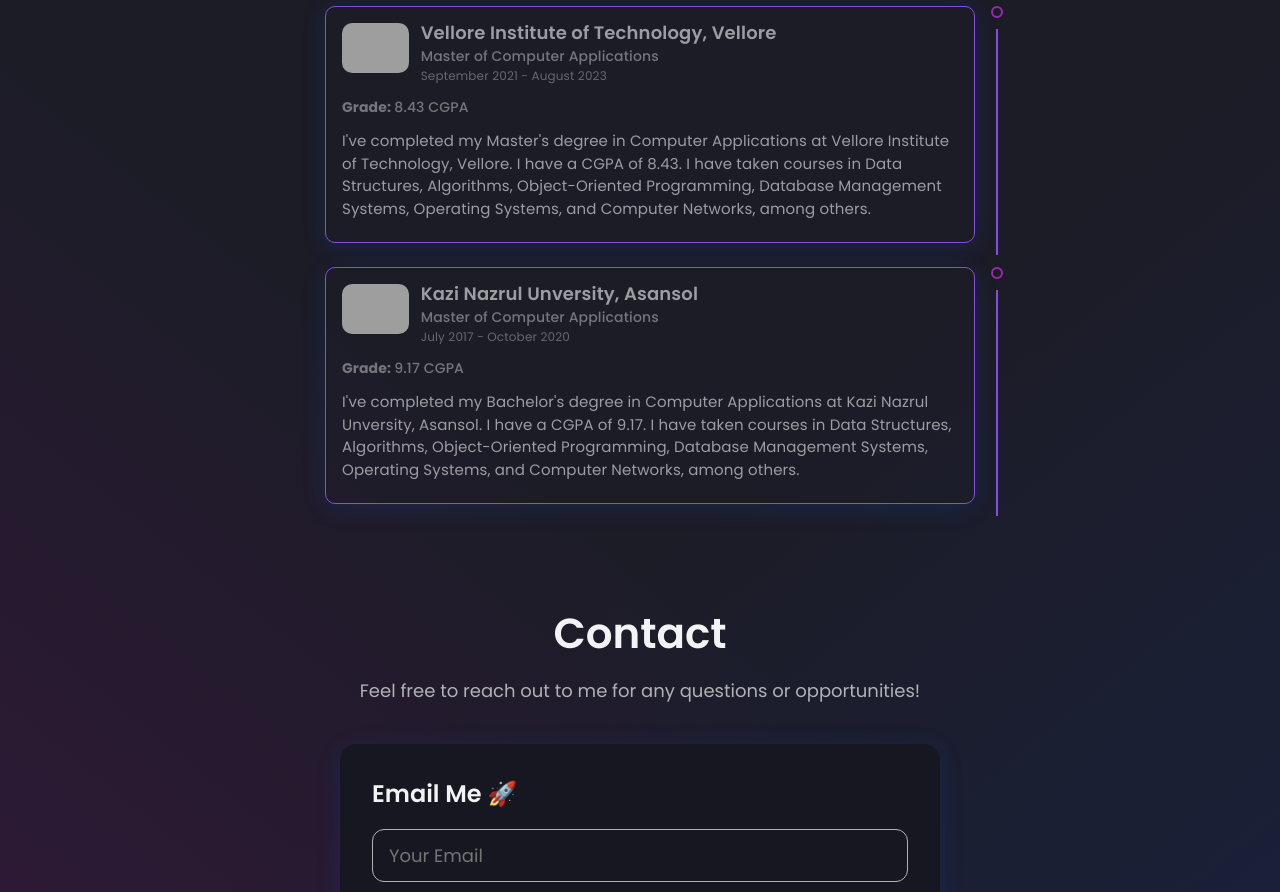
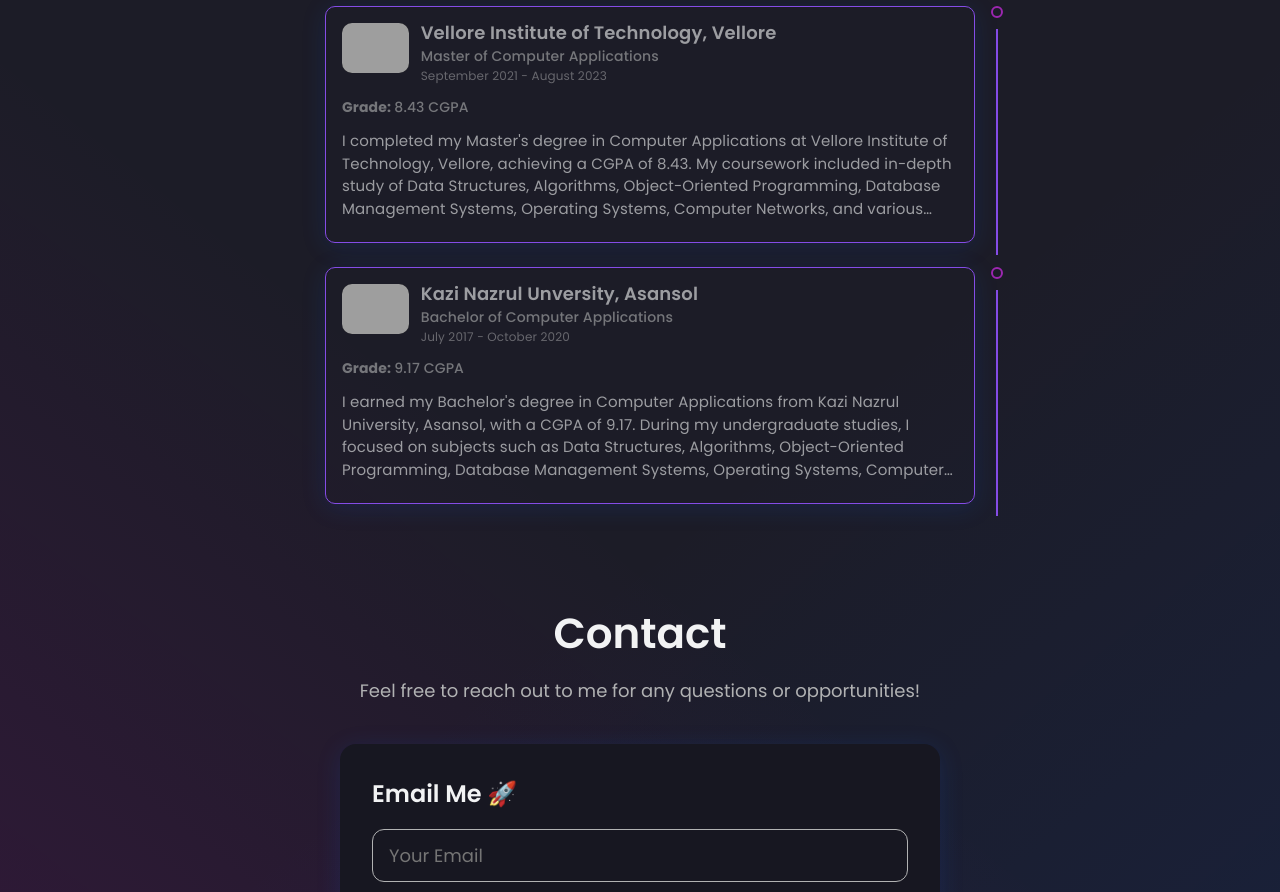
Before and after one commit to i-sayankh/portfolio, a React (Create React App) app: page / in a window 1280 px wide. Shown: the part 3960-4852 px from the top of the page. Built offline with nearby package versions, Linux system fonts and the light colour scheme; grey boxes are pictures that could not be loaded.

Commit message:
Bio Modification

```diff
--- a/src/data/constants.js
+++ b/src/data/constants.js
@@ -170,7 +170,7 @@
         school: "Vellore Institute of Technology, Vellore",
         date: "September 2021 - August 2023",
         grade: "8.43 CGPA",
-        desc: "I've completed my Master's degree in Computer Applications at Vellore Institute of Technology, Vellore. I have a CGPA of 8.43. I have taken courses in Data Structures, Algorithms, Object-Oriented Programming, Database Management Systems, Operating Systems, and Computer Networks, among others.",
+        desc: "I completed my Master's degree in Computer Applications at Vellore Institute of Technology, Vellore, achieving a CGPA of 8.43. My coursework included in-depth study of Data Structures, Algorithms, Object-Oriented Programming, Database Management Systems, Operating Systems, Computer Networks, and various other subjects.",
         degree: "Master of Computer Applications",
     },
     {
@@ -179,8 +179,8 @@
         school: "Kazi Nazrul Unversity, Asansol",
         date: "July 2017 - October 2020",
         grade: "9.17 CGPA",
-        desc: "I've completed my Bachelor's degree in Computer Applications at Kazi Nazrul Unversity, Asansol. I have a CGPA of 9.17. I have taken courses in Data Structures, Algorithms, Object-Oriented Programming, Database Management Systems, Operating Systems, and Computer Networks, among others.",
-        degree: "Master of Computer Applications",
+        desc: "I earned my Bachelor's degree in Computer Applications from Kazi Nazrul University, Asansol, with a CGPA of 9.17. During my undergraduate studies, I focused on subjects such as Data Structures, Algorithms, Object-Oriented Programming, Database Management Systems, Operating Systems, Computer Networks, and others.",
+        degree: "Bachelor of Computer Applications",
     }
 ];
 
```
